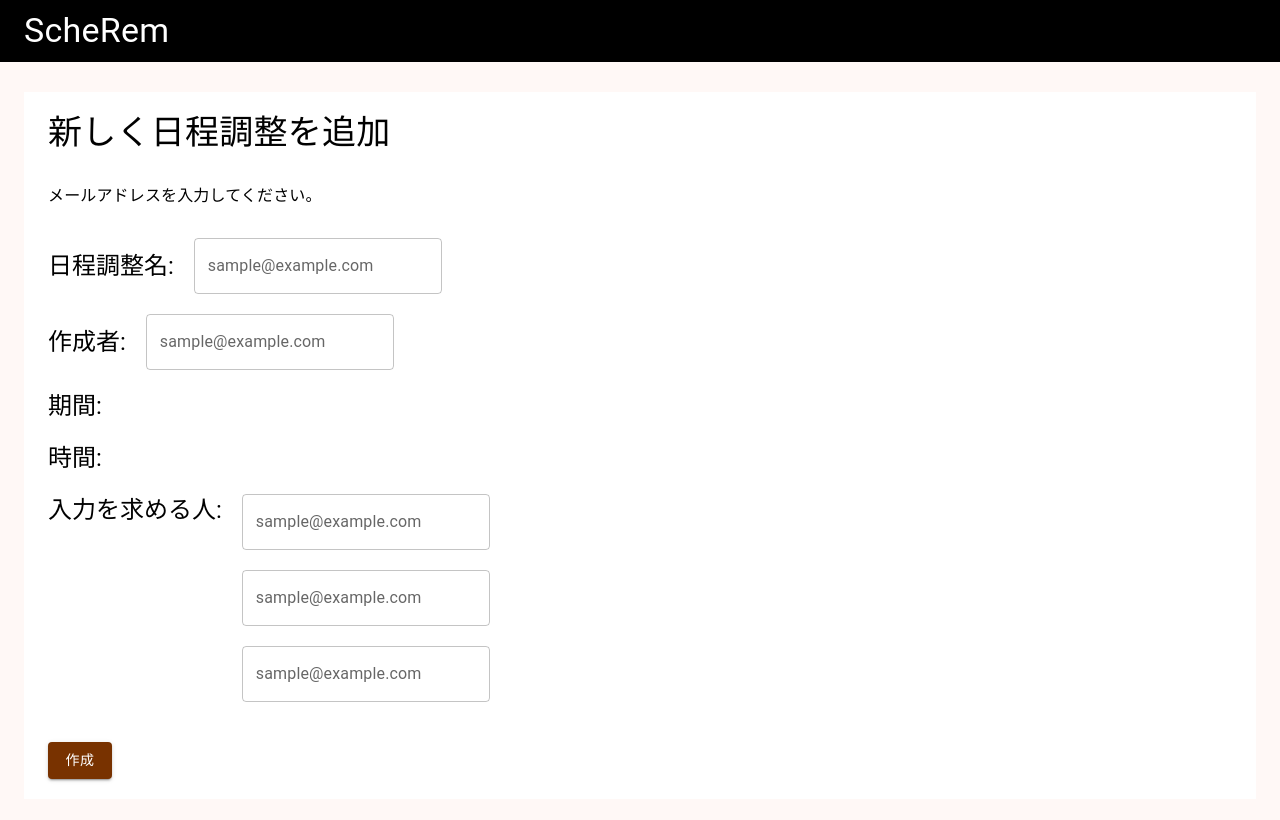
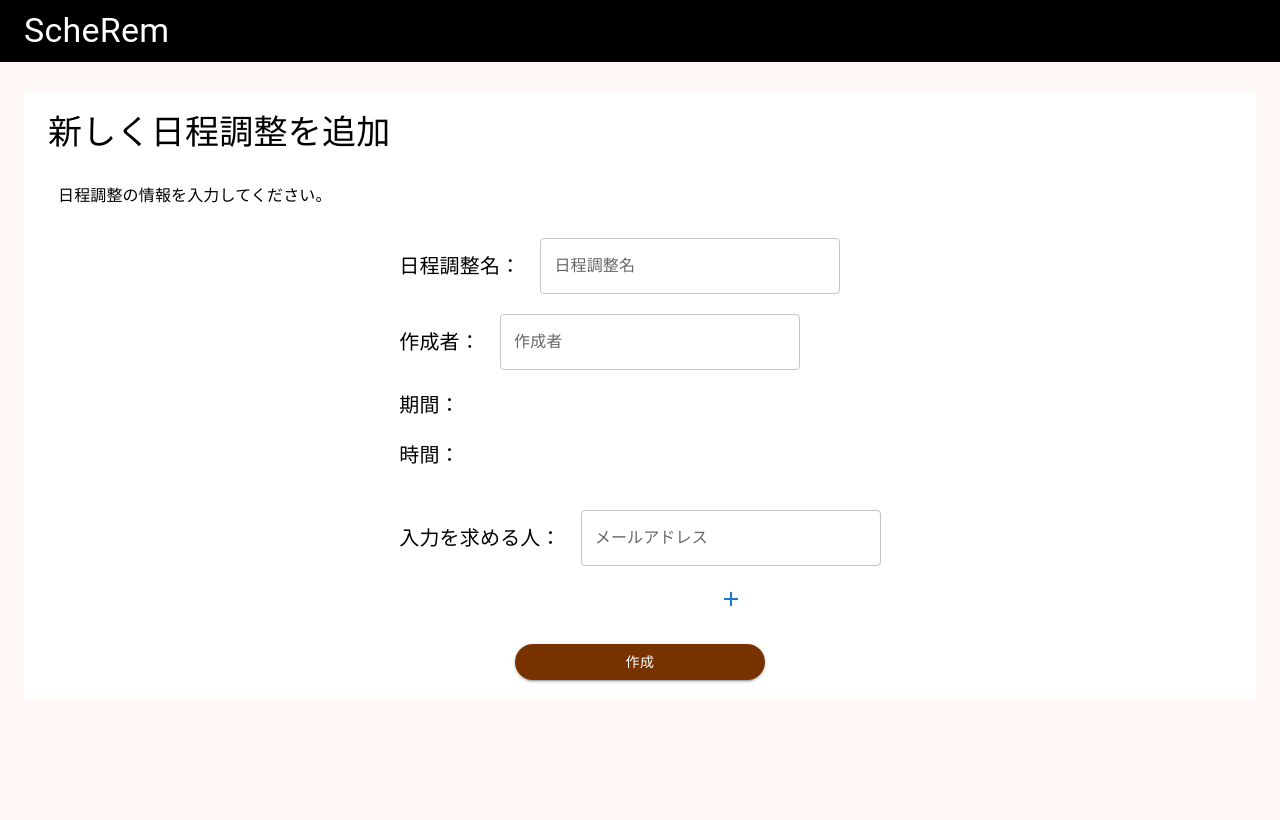
Before and after one commit to mochi-yu/sche-rem-next, a Next.js app: page /create in a window 1280 px wide. Shown: the top 820 px of the page. Built offline with nearby package versions, Linux system fonts and the light colour scheme.

Commit message:
fix: カレンダーの作成フォームをコンポーネント化して、デザインを修正

```diff
--- /dev/null
+++ b/app/create/input_new_schedule_form.tsx
@@ -0,0 +1,104 @@
+'use client'
+
+import { ScheRemButtonPrimary } from "@/components/sche_rem_button_primary"
+import { Stack, Typography, TextField, Button } from "@mui/material"
+import AddIcon from '@mui/icons-material/Add';
+import { useState } from "react"
+
+export function InputNewScheduleFrom() {
+  const [groupName, setGroupName] = useState("");
+  const [author, setAuthor] = useState("");
+  const [groupUsers, setGroupUsers] = useState<String[]>([""]);
+  const [startDate, setStartDate] = useState("");
+  const [endDate, setEndDate] = useState("");
+  const [startHour, setStartHour] = useState("");
+  const [endHour, setEndHour] = useState("");
+
+  const userForms = groupUsers.map((elm, index) => {
+    return (
+      <TextField
+        key={index}
+        id={index.toString()}
+        label="メールアドレス"
+        placeholder="abcde@example.com"
+        value={elm}
+        variant="outlined"
+        sx={{width: "80vmin", maxWidth: "300px"}}
+        onChange={(e) => {
+          var newUsers = [...groupUsers];
+          newUsers[Number(e.target.id)] = e.target.value;
+          console.log(newUsers);
+          setGroupUsers(newUsers);
+        }}
+      />
+    )
+  });
+
+  return (
+    <Stack alignItems="center">
+      <Stack alignItems="right">
+        <Stack direction="row" alignItems="center">
+          <Typography sx={{mr: "20px", fontSize: "20px"}}>
+            日程調整名：
+          </Typography>
+          <TextField
+            id="groupName"
+            label="日程調整名"
+            variant="outlined"
+            placeholder="ミーティング"
+            sx={{width: "80vmin", maxWidth: "300px"}}
+            onChange={(e) => setGroupName(e.target.value)}
+          />
+        </Stack>
+
+        <Stack direction="row" alignItems="center" sx={{my: "20px"}}>
+          <Typography sx={{mr: "20px", fontSize: "20px"}}>
+            作成者：
+          </Typography>
+          <TextField
+            id="author"
+            label="作成者"
+            variant="outlined"
+            placeholder="ハック 太郎"
+            sx={{width: "80vmin", maxWidth: "300px"}}
+            onChange={(e) => setAuthor(e.target.value)}
+          />
+        </Stack>
+
+        <Stack direction="row" alignItems="center">
+          <Typography sx={{mr: "20px", fontSize: "20px"}}>
+            期間：
+          </Typography>
+        </Stack>
+        <Stack direction="row" alignItems="center" sx={{my: "20px"}}>
+          <Typography sx={{mr: "20px", fontSize: "20px"}}>
+            時間：
+          </Typography>
+        </Stack>
+
+        <Stack direction="row" sx={{my: "20px"}}>
+          <Typography sx={{mr: "20px", fontSize: "20px", mt: "13px"}}>
+            入力を求める人：
+          </Typography>
+          <Stack direction="column" alignItems="center" spacing={1}>
+            {userForms}
+            <Button
+              sx={{width: "100%", height: "50px"}}
+              onClick={() => {
+                var newUsers = [...groupUsers];
+                newUsers.push("");
+                setGroupUsers(newUsers);
+              }}
+              children={<AddIcon />}
+            />
+          </Stack>
+        </Stack>
+
+      </Stack>
+
+      <ScheRemButtonPrimary clickHandler={() => console.log("create new event.")}>
+        作成
+      </ScheRemButtonPrimary>
+    </Stack>
+  )
+}
--- a/app/create/page.tsx
+++ b/app/create/page.tsx
@@ -1,36 +1,21 @@
 import { Typography, Container, Stack, TextField, Button } from "@mui/material"
+import { InputNewScheduleFrom } from "./input_new_schedule_form"
 
 export default function CreatePage() {
   return(
     <>
       <Container sx={{my: "30px"}} maxWidth={false}>
         <Container sx={{my: "20px", bgcolor: "white", py: "20px", px: "20px"}} maxWidth={false}>
-          <Typography children="新しく日程調整を追加" variant="h4" sx={{mr: "50px"}} />
+          <Typography variant="h4" sx={{mr: "50px"}}>
+            新しく日程調整を追加
+          </Typography>
 
-          <Typography variant="body1" sx={{py: "30px"}}>メールアドレスを入力してください。</Typography>
-          <Stack direction="row" alignItems="center">
-            <Typography children="日程調整名:" variant="h5" sx={{mr: "20px"}}/>
-            <TextField id="outlined-basic" label="sample@example.com" variant="outlined"/>
-          </Stack>
-          <Stack direction="row" alignItems="center" sx={{my: "20px"}}>
-            <Typography children="作成者:" variant="h5" sx={{mr: "20px"}}/>
-            <TextField id="outlined-basic" label="sample@example.com" variant="outlined"/>
-          </Stack>
-          <Stack direction="row" alignItems="center">
-            <Typography children="期間:" variant="h5" sx={{mr: "20px"}}/>
-          </Stack>
-          <Stack direction="row" alignItems="center" sx={{my: "20px"}}>
-            <Typography children="時間:" variant="h5" sx={{mr: "20px"}}/>
-          </Stack>
-          <Stack direction="row" sx={{my: "20px"}}>
-            <Typography children="入力を求める人:" variant="h5" sx={{mr: "20px"}}/>
-            <Stack direction="column" alignItems="center">
-              <TextField id="outlined-basic" label="sample@example.com" variant="outlined"/>
-              <TextField id="outlined-basic" label="sample@example.com" variant="outlined" sx={{my: "20px"}}/>
-              <TextField id="outlined-basic" label="sample@example.com" variant="outlined"/>
-            </Stack>
-          </Stack>
-          <Button variant="contained" sx={{bgcolor: "#783200", mt: "20px", alignItems: "center"}}>作成</Button>
+          <Typography variant="body1" sx={{py: "30px", px: "10px"}}>
+            日程調整の情報を入力してください。
+          </Typography>
+
+          <InputNewScheduleFrom />
+
         </Container>
       </Container>
     </>
--- a/package.json
+++ b/package.json
@@ -11,11 +11,13 @@
   "dependencies": {
     "@emotion/react": "^11.11.1",
     "@emotion/styled": "^11.11.0",
-    "@mui/material": "^5.14.4",
+    "@mui/icons-material": "^5.14.3",
+    "@mui/material": "^5.14.5",
     "@mui/x-date-pickers": "^6.11.2",
     "@types/node": "20.4.10",
     "@types/react": "18.2.20",
     "@types/react-dom": "18.2.7",
+    "@viselect/react": "^3.0.0",
     "autoprefixer": "10.4.14",
     "next": "13.4.13",
     "normalize.css": "^8.0.1",
```
Also changed, not shown: 1 other file (tests, documents, lock files or other folders).
